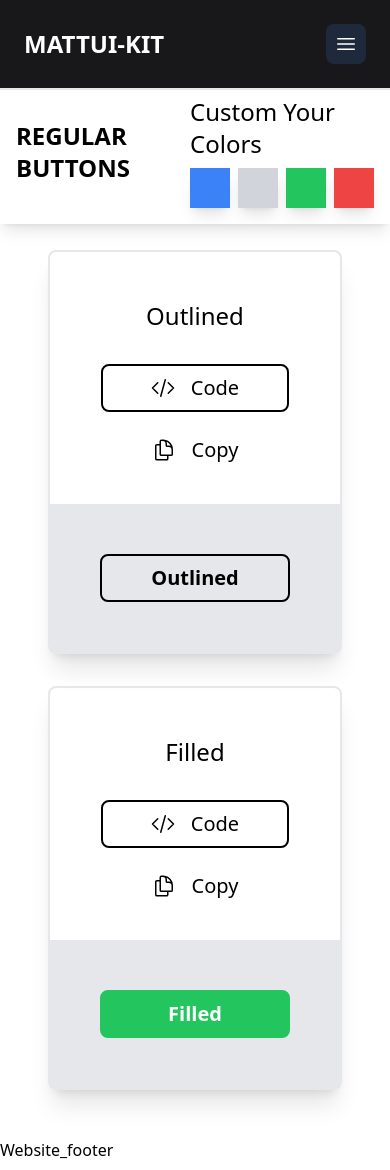
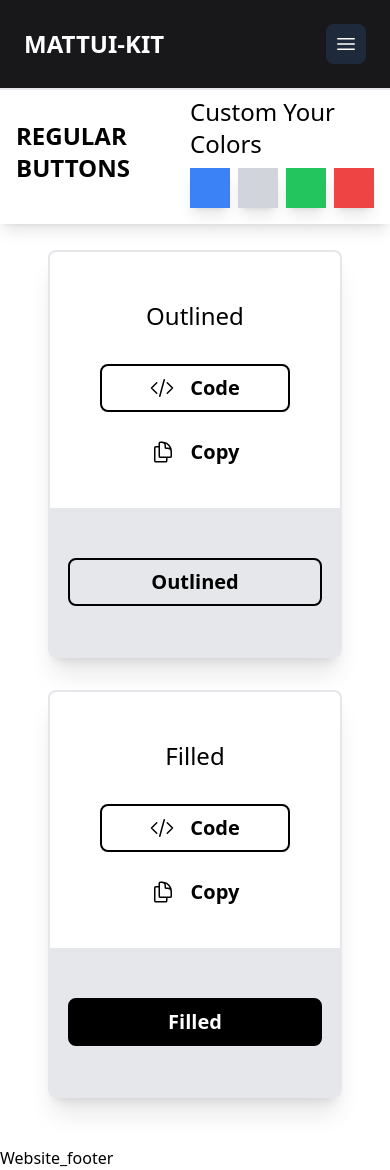
Before and after one commit to MattFreelanceWeb/mattui-kit, a Next.js app: page /components/buttons in a window 390 px wide. Built offline with nearby package versions, Linux system fonts and the light colour scheme.

Commit message:
✨ filled button

```diff
--- a/components/card/componentsCard/ComponentsCard.tsx
+++ b/components/card/componentsCard/ComponentsCard.tsx
@@ -1,31 +1,18 @@
 import Link from "next/link";
-import React from "react";
+import React, { ReactElement } from "react";
 
-type Props = { href: string; title: string };
+type Props = { href: string; title: string, component:ReactElement, ready:boolean };
 
-function ComponentsCard({ href, title }: Props) {
+function ComponentsCard({ href, title, component,ready }: Props) {
   return (
     <Link
       href={href}
-      className="w-full h-full flex flex-col items-center justify-center"
+      className=" w-full h-full flex flex-col items-center justify-center "
     >
-      <div className="h-3/4 w-full border-b-2 relative flex items-center justify-center bg-gray-500">
-        <svg
-          xmlns="http://www.w3.org/2000/svg"
-          fill="none"
-          viewBox="0 0 24 24"
-          strokeWidth={1.5}
-          stroke="currentColor"
-          className="w-16 h-16 text-white"
-        >
-          <path
-            strokeLinecap="round"
-            strokeLinejoin="round"
-            d="M2.25 15.75l5.159-5.159a2.25 2.25 0 013.182 0l5.159 5.159m-1.5-1.5l1.409-1.409a2.25 2.25 0 013.182 0l2.909 2.909m-18 3.75h16.5a1.5 1.5 0 001.5-1.5V6a1.5 1.5 0 00-1.5-1.5H3.75A1.5 1.5 0 002.25 6v12a1.5 1.5 0 001.5 1.5zm10.5-11.25h.008v.008h-.008V8.25zm.375 0a.375.375 0 11-.75 0 .375.375 0 01.75 0z"
-          />
-        </svg>
+      <div className={`h-3/4 w-full border-b-2 relative flex items-center justify-center bg-gray-300 ${!ready && ' blur '}`}>
+        {component}
       </div>
-      <h2 className="h-1/4 flex items-center">{title}</h2>
+      <h2 className="h-1/4 flex items-center">{ ready? title: `${title + ' coming soon '}`}</h2>
     </Link>
   );
 }
--- a/components/preview/componentsPreview/ComponentsPreview.tsx
+++ b/components/preview/componentsPreview/ComponentsPreview.tsx
@@ -26,7 +26,7 @@ function ComponentsPreview({ name, component }: Props) {
           <button
             aria-label="open code preview"
             onClick={() => setCodeToggle(!codeToggle)}
-            className=" w-full border-2 border-black hover:bg-gray-200 px-12 py-2 rounded-lg capitalize flex items-center gap-4 md:w-auto"
+            className={` w-full border-2 px-12 py-2 rounded-lg capitalize flex items-center justify-center gap-4 font-semibold text-xl focus:ring active:scale-95 duration-300 break-all md:w-60  md:text-2xl border-black focus:ring-black/30 hover:bg-black/80 hover:text-white ${codeToggle && 'bg-black text-white'}`}
           >
             <svg
               xmlns="http://www.w3.org/2000/svg"
@@ -50,9 +50,7 @@ function ComponentsPreview({ name, component }: Props) {
               setCopyToggle(!copyToggle),
                 copyToClipBoard(reactElementToJSXString(component));
             }}
-            className={` hover:bg-gray-200 px-12 py-2 rounded-lg capitalize flex items-center gap-4 ${
-              copyToggle ? "bg-green-500 text-white" : ""
-            }`}
+            className={` w-full border-2 px-12 py-2 rounded-lg capitalize flex items-center justify-center gap-4 font-semibold text-xl focus:ring active:scale-95 duration-300 break-all md:w-60  md:text-2xl   ${copyToggle ? ' border-green-500 bg-green-500 focus:ring-green-500/30 hover:bg-green-500/80 text-white' : 'border-white focus:ring-white hover:bg-gray-300/80'}`}
           >
             <svg
               xmlns="http://www.w3.org/2000/svg"
@@ -73,7 +71,7 @@ function ComponentsPreview({ name, component }: Props) {
         </div>
       </div>
 
-      <div className="w-full h-full border-2 flex items-center justify-center p-12 bg-gray-200">
+      <div className="w-full h-full border-2 flex items-center justify-center px-4 py-12 md:p-12 bg-gray-200">
         {component}
       </div>
       {codeToggle && (
--- a/components/section/components/buttons/RegularButtons.tsx
+++ b/components/section/components/buttons/RegularButtons.tsx
@@ -7,27 +7,34 @@ type Props = {};
 function RegularButtons({}: Props) {
   const [colors, setColors] = useState<string | undefined>(undefined);
 
-  console.log(colors);
-
   const buttonsArray = [
     {
       name: "outlined",
       component: (
         <>
           <button
-            className={` w-full border-2 px-12 py-2 rounded-lg capitalize flex items-center justify-center gap-4 font-semibold text-xl focus:ring active:scale-95 duration-300 md:w-[200px] md:text-2xl ${
-              colors === undefined || 'secondary'
-                ? "border-black focus:ring-black/30 hover:bg-black/80 hover:text-white"
-                : colors
+            className={` w-full border-2 px-12 py-2 rounded-lg capitalize flex items-center justify-center gap-4 font-semibold text-xl focus:ring active:scale-95 duration-300 break-all md:w-60 md:text-2xl ${
+              colors === undefined &&
+              "border-black focus:ring-black/30 hover:bg-black/80 hover:text-white dark:border-white dark:focus:ring-white dark:hover:bg-white dark:text-black "
             } ${
               colors === "primary" &&
               "border-blue-500 focus:ring-blue-500/30 hover:bg-blue-500/80 hover:text-white text-blue-500 "
-            } ${colors === "success" &&  "border-green-500 focus:ring-green-500/30 hover:bg-green-500/80 hover:text-white text-green-500 "}
-            ${colors === "danger" &&  "border-red-500 focus:ring-red-500/30 hover:bg-red-500/80 hover:text-white text-red-500 "}
+            } ${
+              colors === "secondary" &&
+              "border-black focus:ring-black/30 hover:bg-black/80 hover:text-white dark:border-white dark:focus:ring-white dark:hover:bg-white dark:text-black "
+            }
+            ${
+              colors === "success" &&
+              "border-green-500 focus:ring-green-500/30 hover:bg-green-500/80 hover:text-white text-green-500 "
+            }
+            ${
+              colors === "danger" &&
+              "border-red-500 focus:ring-red-500/30 hover:bg-red-500/80 hover:text-white text-red-500 "
+            }
             `}
           >
             {" "}
-            Outlined{" "}
+            {colors === undefined ? "outlined" : colors}
           </button>
         </>
       ),
@@ -36,9 +43,32 @@ function RegularButtons({}: Props) {
       name: "filled",
       component: (
         <>
-          <button className="border-green-500 bg-green-500 text-white focus:ring-green-500/30 hover:bg-green-500/80  w-full border-2 px-12 py-2 rounded-lg capitalize flex items-center justify-center gap-4 font-semibold text-xl focus:ring active:scale-95 duration-300 md:w-[200px] md:text-2xl">
+          <button
+            className={` w-full border-2 px-12 py-2 rounded-lg capitalize flex items-center justify-center gap-4 font-semibold text-xl focus:ring active:scale-95 duration-300 break-all md:w-60 md:text-2xl
+            ${
+              colors === undefined &&
+              "border-black bg-black text-white focus:ring-black/30 hover:bg-black/80 hover:text-white dark:border-white dark:focus:ring-white dark:hover:bg-white dark:text-black "
+            }
+             ${
+               colors === "primary" &&
+               "border-blue-500 !bg-blue-500 text-white focus:ring-blue-500/30 hover:bg-blue-500/80 "
+             }
+             ${
+               colors === "secondary" &&
+               "border-black bg-black text-white focus:ring-black/30 hover:bg-black/80 hover:text-white dark:border-white dark:focus:ring-white dark:hover:bg-white dark:text-black "
+             }
+            ${
+              colors === "success" &&
+              "border-green-500 !bg-green-500 text-white focus:ring-green-500/30 hover:bg-green-500/80 "
+            }
+            ${
+              colors === "danger" &&
+              "border-red-500 !bg-red-500 text-white focus:ring-red-500/30 hover:bg-red-500/80"
+            }
+            `}
+          >
             {" "}
-            filled{" "}
+            {colors === undefined ? "filled" : colors}
           </button>
         </>
       ),
--- a/pages/components/index.tsx
+++ b/pages/components/index.tsx
@@ -1,26 +1,51 @@
-import ComponentsCard from '@/components/card/componentsCard/ComponentsCard'
-import React from 'react'
+import ComponentsCard from "@/components/card/componentsCard/ComponentsCard";
+import React from "react";
 
-type Props = {}
+type Props = {};
 
 function index({}: Props) {
-
   const componentsArray: any[] = [
-        { title: "buttons", href: "/components/buttons" },
-        { title: "toggles", href: "/components/toggles" },
+    {
+      ready:true,
+      title: "buttons",
+      href: "/components/buttons",
+      component: (
+        <>
+          <button
+            className=" w-full  border-2 px-12 py-2 rounded-lg capitalize flex items-center justify-center gap-4 font-semibold text-xl focus:ring active:scale-95 duration-300 break-all md:w-60  md:text-2xl
+                   border-blue-500 !bg-blue-500 text-white focus:ring-blue-500/30 hover:bg-blue-500/80
+                  false
+                  false
+                  "
+          >
+            {" "}
+            primary
+          </button>
+        </>
+      ),
+    },
+    { ready:false, title: "toggles", href: "/components/toggles", component: <></> },
   ];
 
   return (
     <main className="flex flex-col items-center justify-center w-screen py-12">
       <ul className="w-full flex items-center justify-center gap-4 flex-wrap ">
         {componentsArray.map((item, i) => (
-        <li key={i} className='w-80 h-80 border-2 flex items-center justify-center rounded-lg text-2xl uppercase font-semibold'>
-          <ComponentsCard title={item.title} href={item.href}/>
+          <li
+            key={i}
+            className="w-80 h-80 border-2 flex items-center justify-center rounded-lg text-2xl uppercase font-semibold"
+          >
+            <ComponentsCard
+              title={item.title}
+              href={item.href}
+              component={item.component}
+              ready ={item.ready}
+            />
           </li>
         ))}
       </ul>
     </main>
-  )
+  );
 }
 
-export default index
+export default index;
```
Lines whose indentation alone changed are shown as unchanged.
